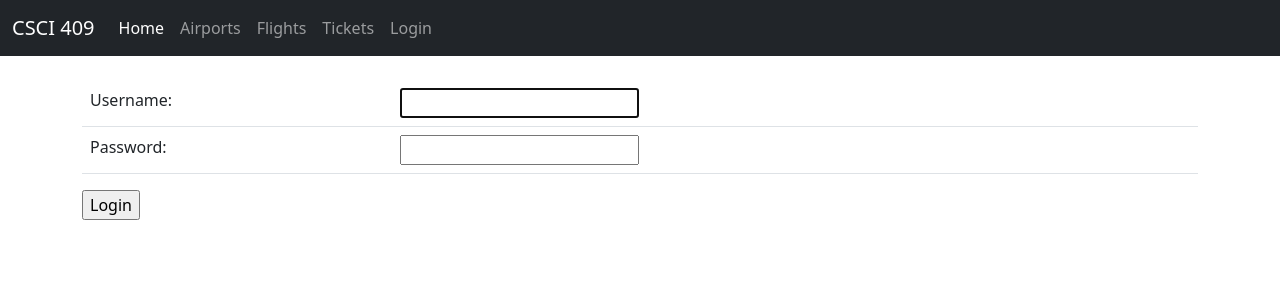
After one commit to easexton/csci409sp22-assignments, a Django app: page /accounts/login/ in a window 1280 px wide. The commit adds this page. Shown: the top 300 px of the page. Run offline with Django 4.2, Linux system fonts and the light colour scheme.

Commit message:
Week 12 Assignment

```diff
--- a/csci409/settings.py
+++ b/csci409/settings.py
@@ -125,3 +125,5 @@ STATIC_URL = 'static/'
 # https://docs.djangoproject.com/en/4.0/ref/settings/#default-auto-field
 
 DEFAULT_AUTO_FIELD = 'django.db.models.BigAutoField'
+
+LOGIN_REDIRECT_URL = '/tickets'
--- a/csci409/urls.py
+++ b/csci409/urls.py
@@ -22,6 +22,8 @@ import routes.views
 import tickets.views
 
 urlpatterns = [
+    path('', airports.views.index),
+    path('accounts/', include('django.contrib.auth.urls')),
     path('admin/', admin.site.urls),
     path('airports', include('airports.urls')),
     path('flights', include('flights.urls')),
--- a/templates/base.html
+++ b/templates/base.html
@@ -26,6 +26,15 @@
                 <li class="nav-item">
                     <a class="nav-link" href="/tickets">Tickets</a>
                 </li>
+                {% if user.is_authenticated %}
+                    <li class="nav-item">
+                        <a class="nav-link" href="{% url 'logout' %}">Logout</a>
+                    </li>
+                {% else %}
+                    <li class="nav-item">
+                        <a class="nav-link" href="{% url 'login' %}">Login</a>
+                    </li>
+                {% endif %}
             </ul>
         </div>
     </div>
--- /dev/null
+++ b/templates/registration/logged_out.html
@@ -0,0 +1,6 @@
+{% extends "base.html" %}
+
+{% block content %}
+    <p>Logged out!</p>
+<a href="{% url 'login' %}">Click here to login again.</a>
+{% endblock %}
--- /dev/null
+++ b/templates/registration/login.html
@@ -0,0 +1,23 @@
+{% extends 'base.html' %}
+
+{% block content %}
+{% if form.errors %}
+<p>Your username and password didn't match. Please try again.</p>
+{% endif %}
+
+<form method="post" action="{% url 'login' %}">
+  {% csrf_token %}
+  <table class="table">
+    <tr>
+      <td>{{ form.username.label_tag }}</td>
+      <td>{{ form.username }}</td>
+    </tr>
+    <tr>
+      <td>{{ form.password.label_tag }}</td>
+      <td>{{ form.password}}</td>
+    </tr>
+  </table>
+  <input type="submit" value="Login" />
+  <input type="hidden" name="next" value="{{ next }}" />
+</form>
+{% endblock %}
--- a/tickets/views.py
+++ b/tickets/views.py
@@ -1,8 +1,10 @@
+from django.contrib.auth.decorators import login_required
 from django.http import HttpResponse
 from django.shortcuts import render
 from .models import Reservation
 from .forms import TicketForm
 
+@login_required
 def index(request):
     # Create an instance of the form class
     form = TicketForm()
```
Also changed, not shown: db.sqlite3, 2 other files.
